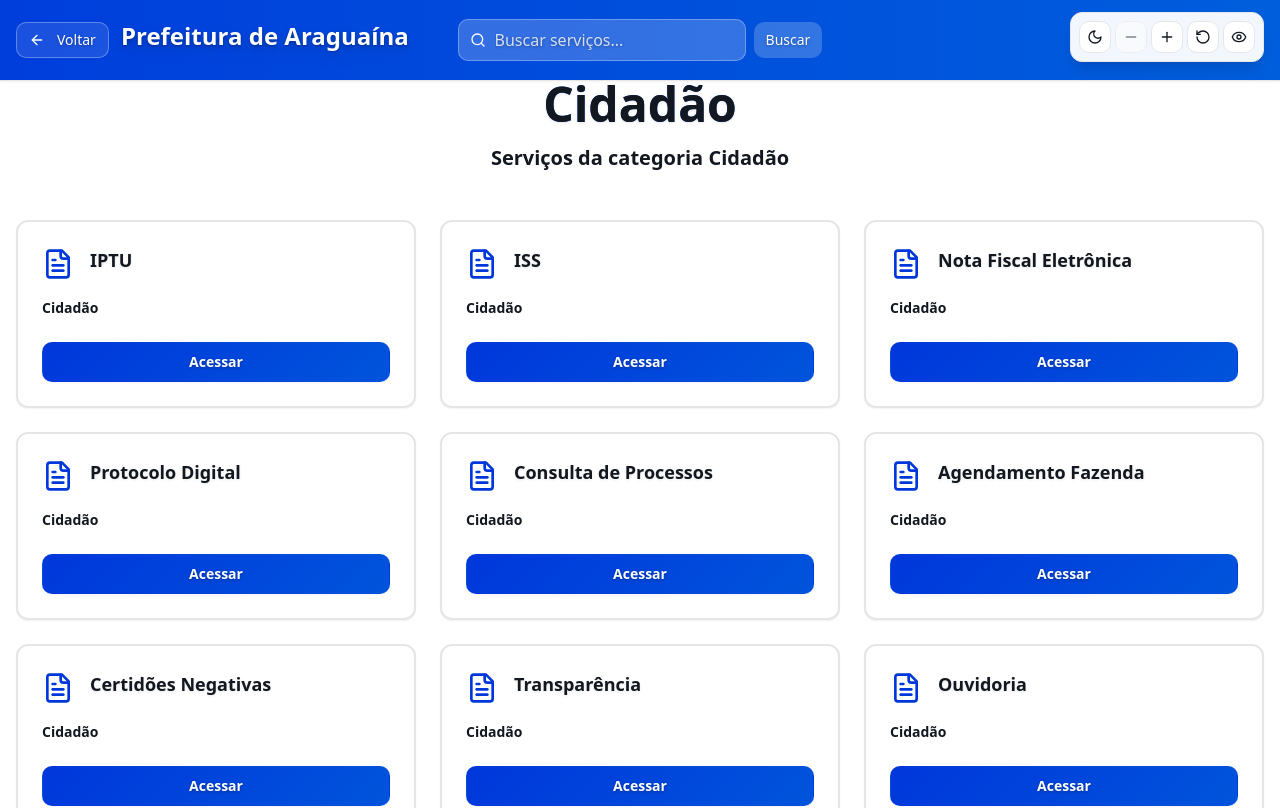
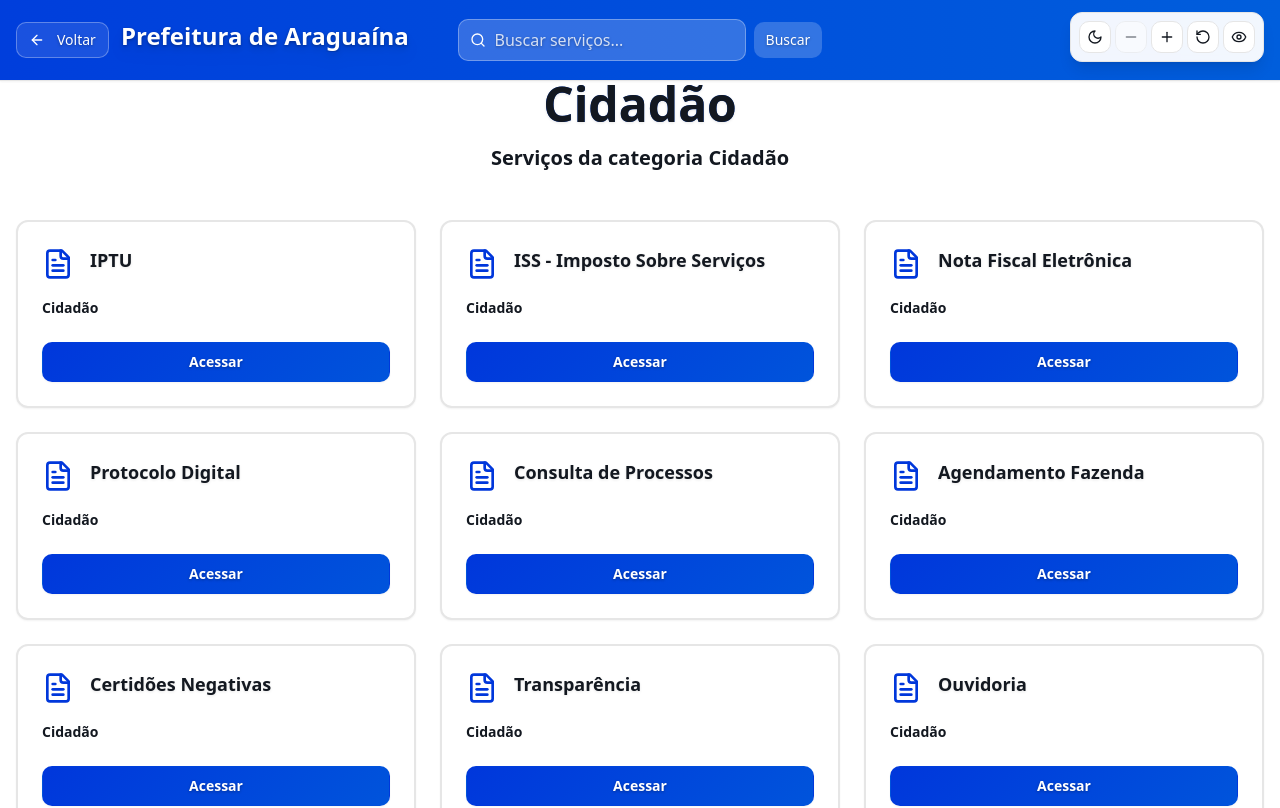
Before and after one commit to mmatteuus/araguaina2, a React (Vite) app: page /categorias/cidadao in a window 1280 px wide. Shown: the top 808 px of the page. Built offline with nearby package versions, Linux system fonts and the light colour scheme.

Commit message:
fix: renomear fallback ISS para ISS - Imposto Sobre Serviços na lista da categoria selecionada

```diff
--- a/src/pages/CategoriasLista.tsx
+++ b/src/pages/CategoriasLista.tsx
@@ -38,7 +38,7 @@ const CategoriasLista = () => {
     .filter((s) => mapToMainCategoryId(s.category) === categoria)
     .map((s) => ({
       id: s.id,
-      title: s.title,
+      title: s.title === 'ISS' ? 'ISS - Imposto Sobre Serviços' : s.title,
       slug: slugify(s.title),
       category: cat?.titulo || "",
       url_pagina_servico: "",
```
